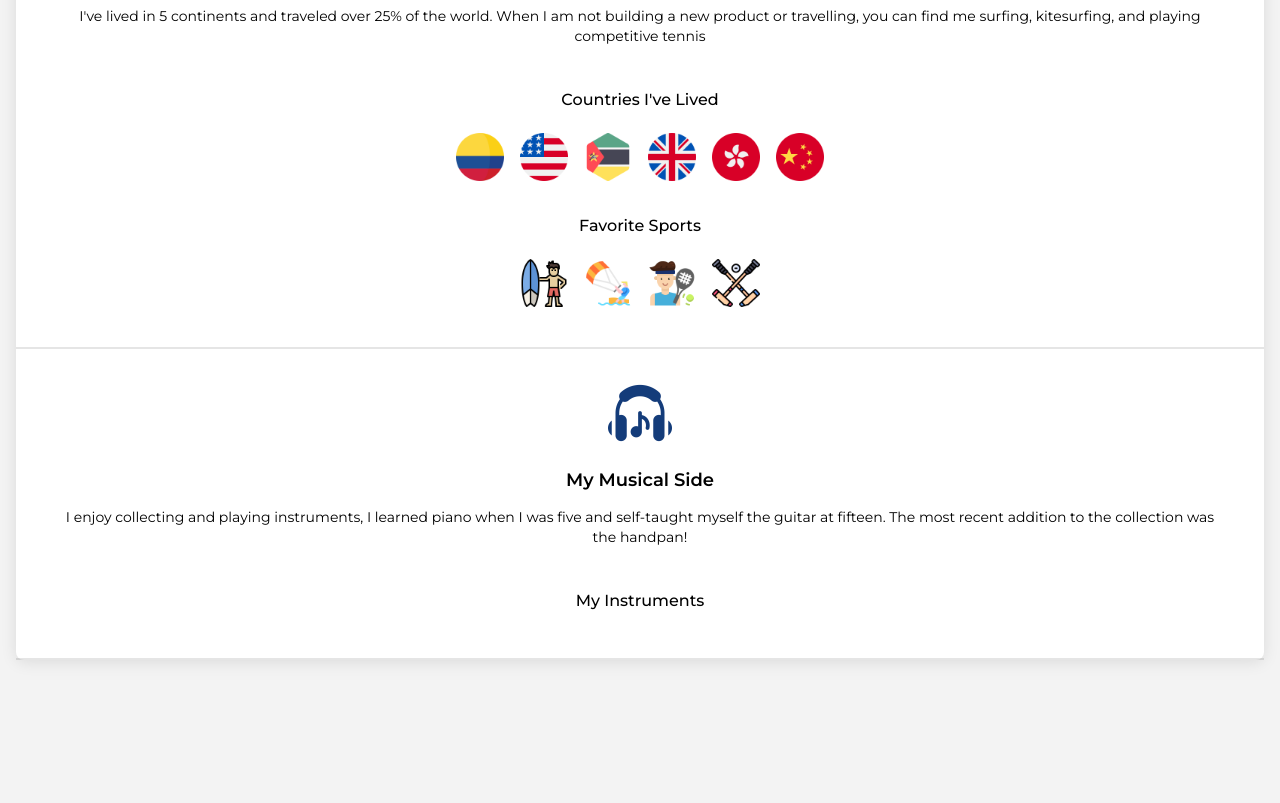
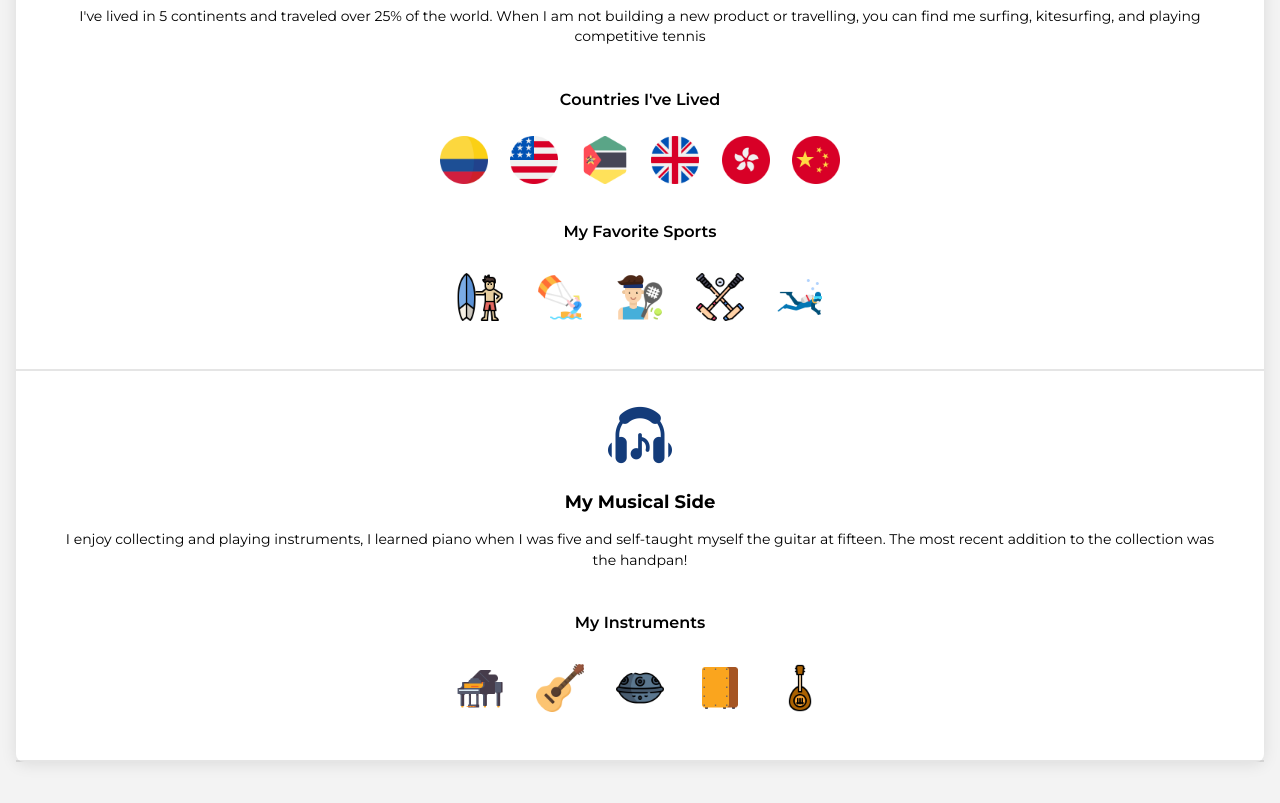
Before and after one commit to enriquebarco/portfolio, a React (Create React App) app: page / in a window 1280 px wide. Shown: the part 3300-4103 px from the top of the page. Built offline with nearby package versions, Linux system fonts and the light colour scheme.

Commit message:
add instruments section

```diff
--- a/src/components/AboutMe/AboutMe.jsx
+++ b/src/components/AboutMe/AboutMe.jsx
@@ -24,6 +24,10 @@ import tennisIcon from "../../assets/icons/tennis.png";
 import poloIcon from "../../assets/icons/polo.png";
 import scubaIcon from "../../assets/icons/scuba.png"
 import pianoIcon from "../../assets/icons/grand-piano.png";
+import guitarIcon from "../../assets/icons/guitar.png";
+import handpanIcon from "../../assets/icons/hang.png";
+import cajonIcon from "../../assets/icons/cajon.png";
+import ukuleleIcon from "../../assets/icons/ukulele.png";
 
 
 import "./AboutMe.scss";
@@ -88,12 +92,13 @@ export default function AboutMe() {
                 <img src={hongKongFlag} alt="hong kong flag" className="about-me__flag" />
                 <img src={chinaFlag} alt="china flag" className="about-me__flag" />
             </div>
-            <h5 className="about-me__subtitle">Favorite Sports</h5>
+            <h5 className="about-me__subtitle">My Favorite Sports</h5>
             <div className="about-me__sports-container">
                 <img src={surfIcon} alt="surf icon" className="about-me__sports-icon" />
                 <img src={kiteSurfIcon} alt="kitesurf icon" className="about-me__sports-icon" />
                 <img src={tennisIcon} alt="tennis icon" className="about-me__sports-icon" />
                 <img src={poloIcon} alt="polo icon" className="about-me__sports-icon" />
+                <img src={scubaIcon} alt="scuba icon" className="about-me__sports-icon" />
             </div>
         </div>
         <div className="about-me__card">
@@ -101,12 +106,12 @@ export default function AboutMe() {
             <h4 className="about-me__title">My Musical Side</h4>
             <p className="about-me__sub-text">I enjoy collecting and playing instruments, I learned piano when I was five and self-taught myself the guitar at fifteen. The most recent addition to the collection was the handpan!</p>
             <h5 className="about-me__subtitle">My Instruments</h5>
-            <div className="about-me__flags-container">
-                <img src="" alt="" className="about-me__Instrument" />
-                <img src="" alt="" className="about-me__Instrument" />
-                <img src="" alt="" className="about-me__Instrument" />
-                <img src="" alt="" className="about-me__Instrument" />
-                <img src="" alt="" className="about-me__Instrument" />
+            <div className="about-me__instruments-container">
+                <img src={pianoIcon} alt="piano icon" className="about-me__instrument-icon" />
+                <img src={guitarIcon} alt="guitar icon" className="about-me__instrument-icon" />
+                <img src={handpanIcon} alt="handpan icon" className="about-me__instrument-icon" />
+                <img src={cajonIcon} alt="cajon icon" className="about-me__instrument-icon" />
+                <img src={ukuleleIcon} alt="ukulele icon" className="about-me__instrument-icon" />
             </div>
         </div>
     </section>
--- a/src/components/AboutMe/AboutMe.scss
+++ b/src/components/AboutMe/AboutMe.scss
@@ -21,7 +21,7 @@
     }
 
     &__title {
-        font-variation-settings: "wght" 600;
+        font-variation-settings: "wght" 700;
         font-size: 1.125rem;
         margin-bottom: 0;
     }
@@ -36,7 +36,7 @@
 
     &__subtitle {
         font-size: 1rem;
-        font-variation-settings: "wght" 500;
+        font-variation-settings: "wght" 600;
         margin-bottom: 0;
     }
 
@@ -86,7 +86,7 @@
 
     &__flag {
         width: 3rem;
-        margin: .5rem;
+        margin: .7rem;
     }
 
     &__sports-container {
@@ -98,6 +98,19 @@
 
     &__sports-icon {
         width: 3rem;
-        margin: .5rem;
+        margin: 1rem;
     }
+
+    &__instruments-container {
+        margin-top: 1rem;
+        display: flex;
+        flex-wrap: wrap;
+        justify-content: center;
+    }
+
+    &__instrument-icon {
+        width: 3rem;
+        margin: 1rem;
+    }
+
 }
```
Also changed, not shown: src/assets/icons/scuba.png (added).
